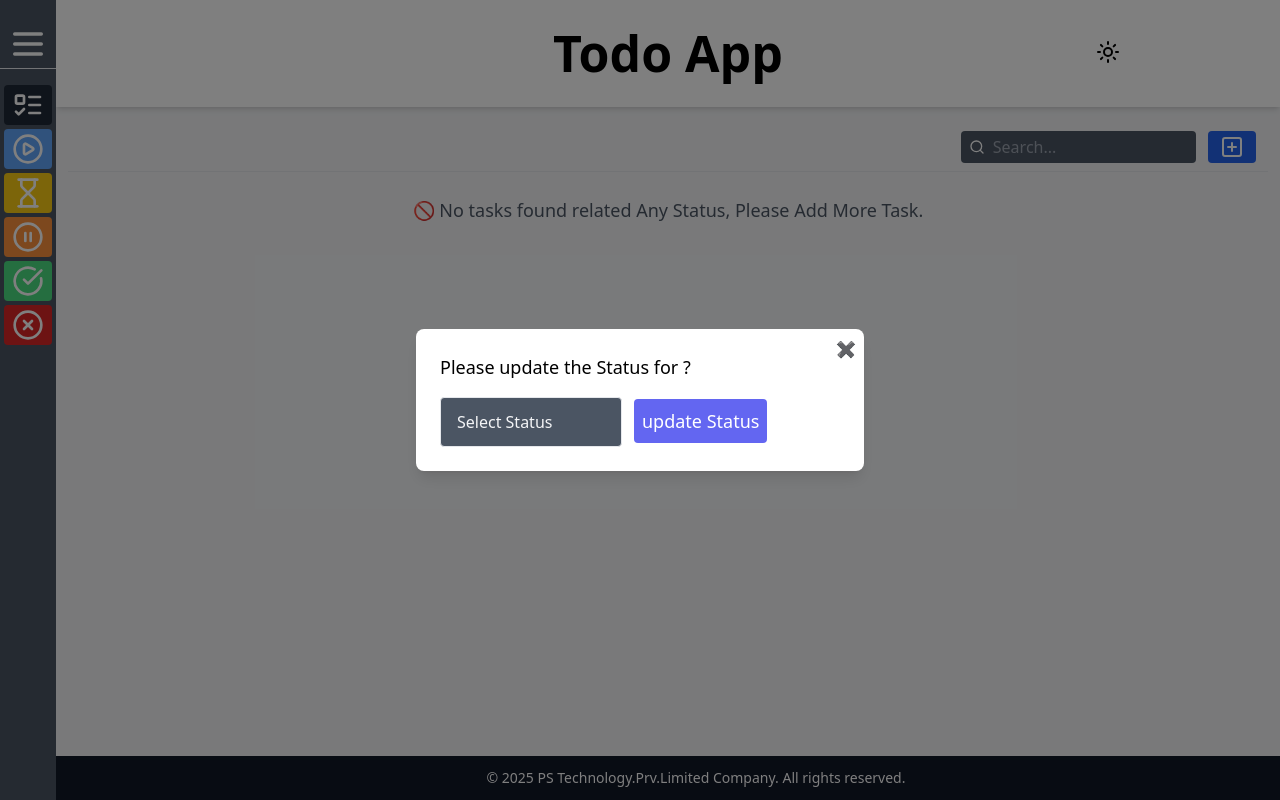
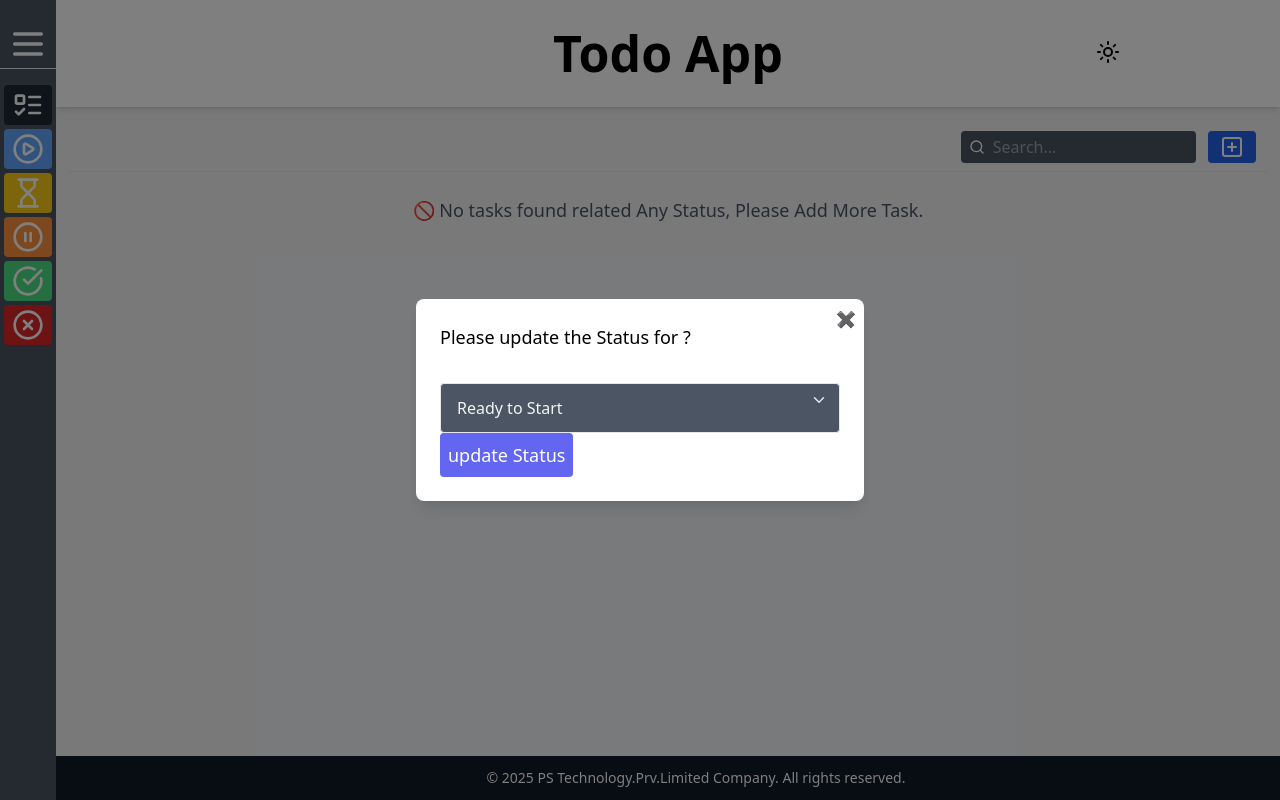
Before and after one commit to pavan-ade/ToDoApp, a React (Vite) app in the folder RedexToolToDo/: page /updateStatus/1 in a window 1280 px wide. Built offline with nearby package versions, Linux system fonts and the light colour scheme.

Commit message:
[pavan-ade]: DropDown functionality Improvement.

```diff
--- /dev/null
+++ b/RedexToolToDo/src/components/dropDown/DropDown.jsx
@@ -0,0 +1,44 @@
+import { useId } from "react";
+import { ChevronDown } from "lucide-react";
+import { tabs } from "../../js/tabConfig/tabConfig";
+
+const DropDown = ({ status, setStatus, todo, setTodo }) => {
+  const uniqId = useId();
+
+  const value = todo ? todo.status : status;
+
+  const handleChange = (e) => {
+    const val = e.target.value;
+    if (todo && setTodo) {
+      setTodo({ ...todo, status: val });
+    } else if (setStatus) {
+      setStatus(val);
+    }
+  };
+
+  return (
+    <div className="relative w-full mt-4">
+      <select
+        value={value ?? ""}
+        onChange={handleChange}
+        className="appearance-none w-full bg-gray-600 dark:bg-gray-400 rounded border
+                   focus:border-white focus:outline-none focus:ring-0
+                   text-base text-gray-100 py-1 px-3 xs:py-2 xs:px-4 pr-8
+                   mr-3 mt-4 leading-8 transition-colors duration-200 ease-in-out"
+      >
+        {tabs.map((s, index) => (
+          <option key={uniqId + index} value={s} disabled={index === 0}>
+            {s}
+          </option>
+        ))}
+      </select>
+
+      <ChevronDown
+        size={18}
+        className="absolute right-3 top-1/2 -translate-y-1/2 pointer-events-none text-gray-200"
+      />
+    </div>
+  );
+};
+
+export default DropDown;
--- a/RedexToolToDo/src/pages/addTodo/AddTodo.jsx
+++ b/RedexToolToDo/src/pages/addTodo/AddTodo.jsx
@@ -5,6 +5,7 @@ import { useNavigate, useParams } from "react-router-dom";
 import { useId } from "react";
 import CloseButton from "../../components/closeButton/CloseButton";
 import { tabs } from "../../js/tabConfig/tabConfig";
+import DropDown from "../../components/dropDown/DropDown";
 
 const AddTodo = ({ editTodo, onClose }) => {
   const todos = useSelector((state) => state.todos);
@@ -64,7 +65,6 @@ const AddTodo = ({ editTodo, onClose }) => {
           className="space-x-3 md:my-4 xs:my-2 md:ml-3 xs:ml-2"
         >
           <div className="md:inline-block xs:block">
-            {/* Input */}
             <input
               type="text"
               className={`bg-gray-800 rounded border border-gray-700 focus:border-indigo-500 focus:ring-2 focus:ring-indigo-900 text-base outline-none text-gray-100 sm:py-1 sm:px-3 xs:py-0.6 xs:px-4 leading-8 transition-colors duration-200 ease-in-out
@@ -84,22 +84,9 @@ const AddTodo = ({ editTodo, onClose }) => {
                 {error}
               </span>
             )}
-
-            {/* Status Dropdown */}
-            <select
-              value={status ?? "Not Updated"}
-              onChange={(e) => setStatus(e.target.value)}
-              className="appearance-none bg-gray-600 dark:bg-gray-400 rounded border focus:border-white focus:outline-none focus:ring-0 text-base text-gray-100 py-1 px-3 xs:py-2 xs:px-4 mr-3 mt-4 leading-8 transition-colors duration-200 ease-in-out"
-            >
-              {tabs.map((s, index) => (
-                <option key={uniqId + index} value={s} disabled={index === 0}>
-                  {s}
-                </option>
-              ))}
-            </select>
+            <DropDown status={status} setStatus={setStatus} />
           </div>
 
-          {/* Submit Button */}
           <div className="xs:flex xs:justify-center md:inline-block mt-2">
             <button
               type="submit"
--- a/RedexToolToDo/src/pages/todoStatus/TodoStatus.jsx
+++ b/RedexToolToDo/src/pages/todoStatus/TodoStatus.jsx
@@ -1,21 +1,19 @@
-import React, { useEffect, useId, useState } from "react";
+import React, { useEffect, useState } from "react";
 import CloseButton from "../../components/closeButton/CloseButton";
 import { useSelector } from "react-redux";
 import { useParams } from "react-router-dom";
 import { useDispatch } from "react-redux";
 import { updateTodo } from "../../features/todo/todoSlice";
 import { useNavigate } from "react-router-dom";
-import { tabs } from "../../js/tabConfig/tabConfig";
+import DropDown from "../../components/dropDown/DropDown";
 
 const TodoStatus = () => {
   const [todo, setTodo] = useState(null);
   const todos = useSelector((state) => state.todos);
   const param = useParams();
-  const uniqId = useId();
   const dispatch = useDispatch();
   const navigator = useNavigate();
 
-  const [status, setStatus] = useState(tabs);
   const handleStatus = () => {
     // console.log(JSON.stringify(todo));
     dispatch(updateTodo(todo));
@@ -30,20 +28,7 @@ const TodoStatus = () => {
       <div className="bg-white dark:bg-gray-600 rounded-lg shadow-lg p-6 md:w-full xs:w-[80%] max-w-md relative">
         <p className="text-lg">Please update the Status for {todo?.task}?</p>
         <CloseButton />
-        <select
-          value={todo?.status ?? "Select Status"}
-          onChange={(e) => {
-            setTodo({ ...todo, status: e.target.value });
-          }}
-          className="appearance-none bg-gray-600 dark:bg-gray-400 rounded border focus:border-white  focus:outline-none focus:ring-0 focus:border-gray-500 text-base outline-none text-gray-100 py-1 px-3 xs:py-2 xs:px-4 mr-3 mt-4 leading-8 transition-colors duration-200 ease-in-out"
-        >
-          {status.map((status, index) => (
-            <option key={uniqId + index} value={status} disabled={index === 0}>
-              {status}
-            </option>
-          ))}
-        </select>
-
+        <DropDown todo={todo} setTodo={setTodo} />
         <button
           onClick={handleStatus}
           className="xs:m-3 sm:m-0 text-white bg-indigo-500 border-0 py-2 px-6 xs:py-2 xs:px-2 focus:outline-none hover:bg-indigo-600 rounded text-lg"
```
